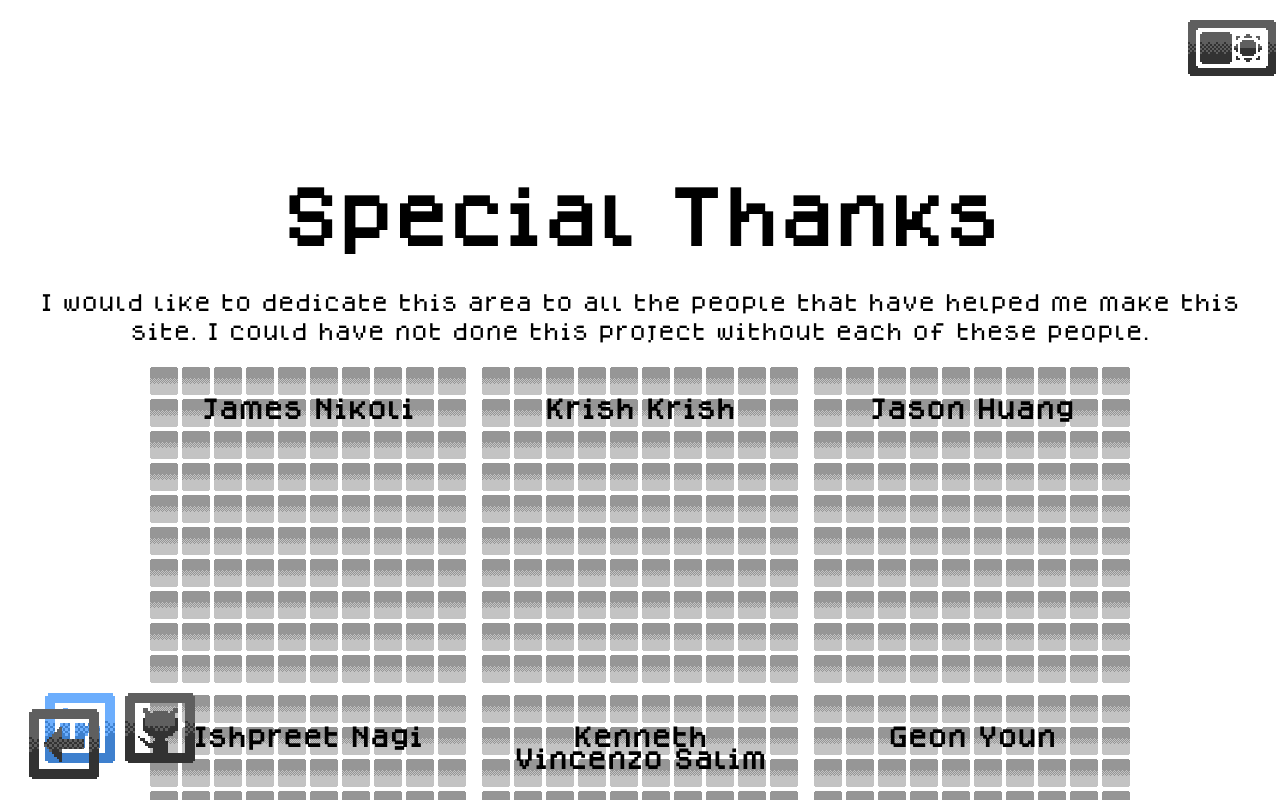
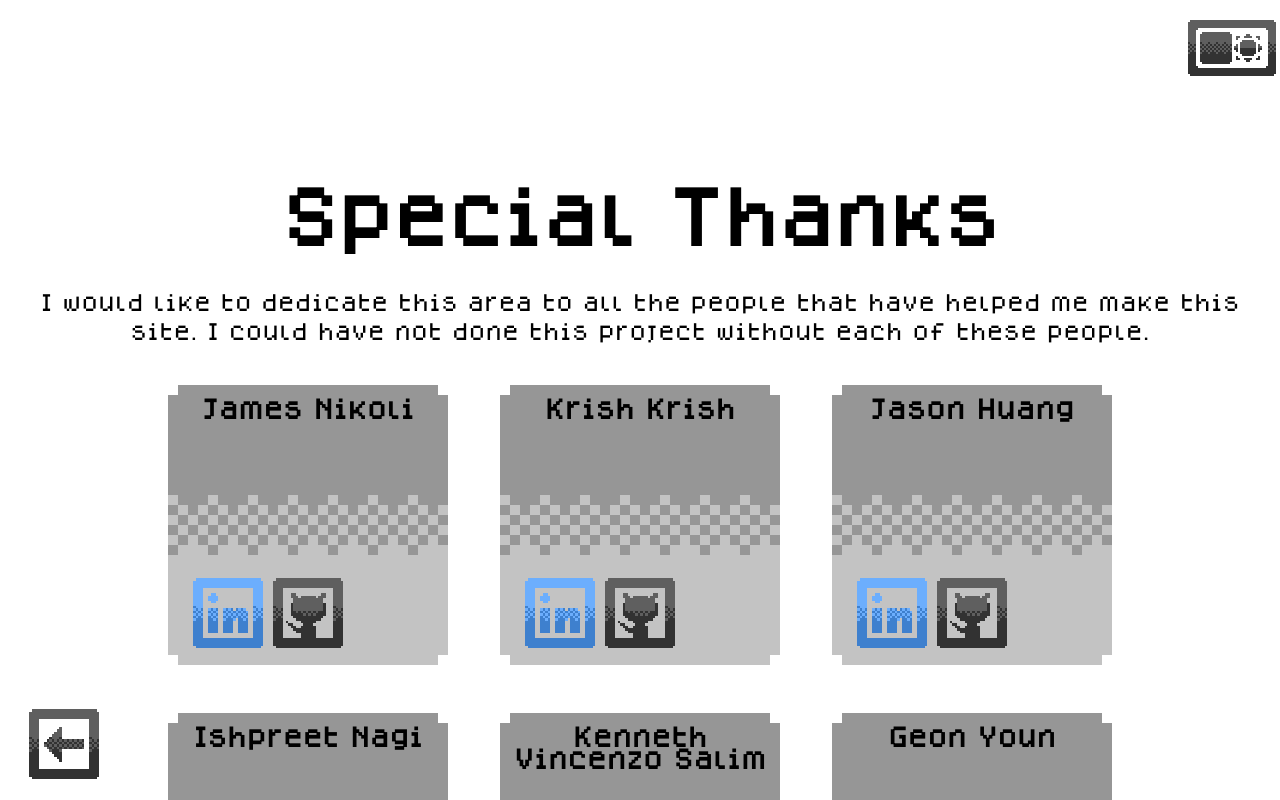
Before and after one commit to honkita/WebsitePortfolio, a Next.js app: page /extra in a window 1280 px wide. Shown: the top 800 px of the page. Built offline with nearby package versions, Linux system fonts and the light colour scheme.

Commit message:
Display pixel issues

```diff
--- a/components/Projects2.jsx
+++ b/components/Projects2.jsx
@@ -21,9 +21,9 @@ export default function Projects2(props) {
 
   function background() {
     if (resolvedTheme === "light") {
-      return utilStyles.ProjectsBacker;
+      return `${utilStyles.ProjectsBacker} ${utilStyles.imageRendering}`;
     } else {
-      return utilStyles.ProjectsBackerDark;
+      return `${utilStyles.ProjectsBacker} ${utilStyles.imageRenderingDark}`;
     }
   }
   return (
```
Also changed, not shown: 1 other file (tests, documents, lock files or other folders).
